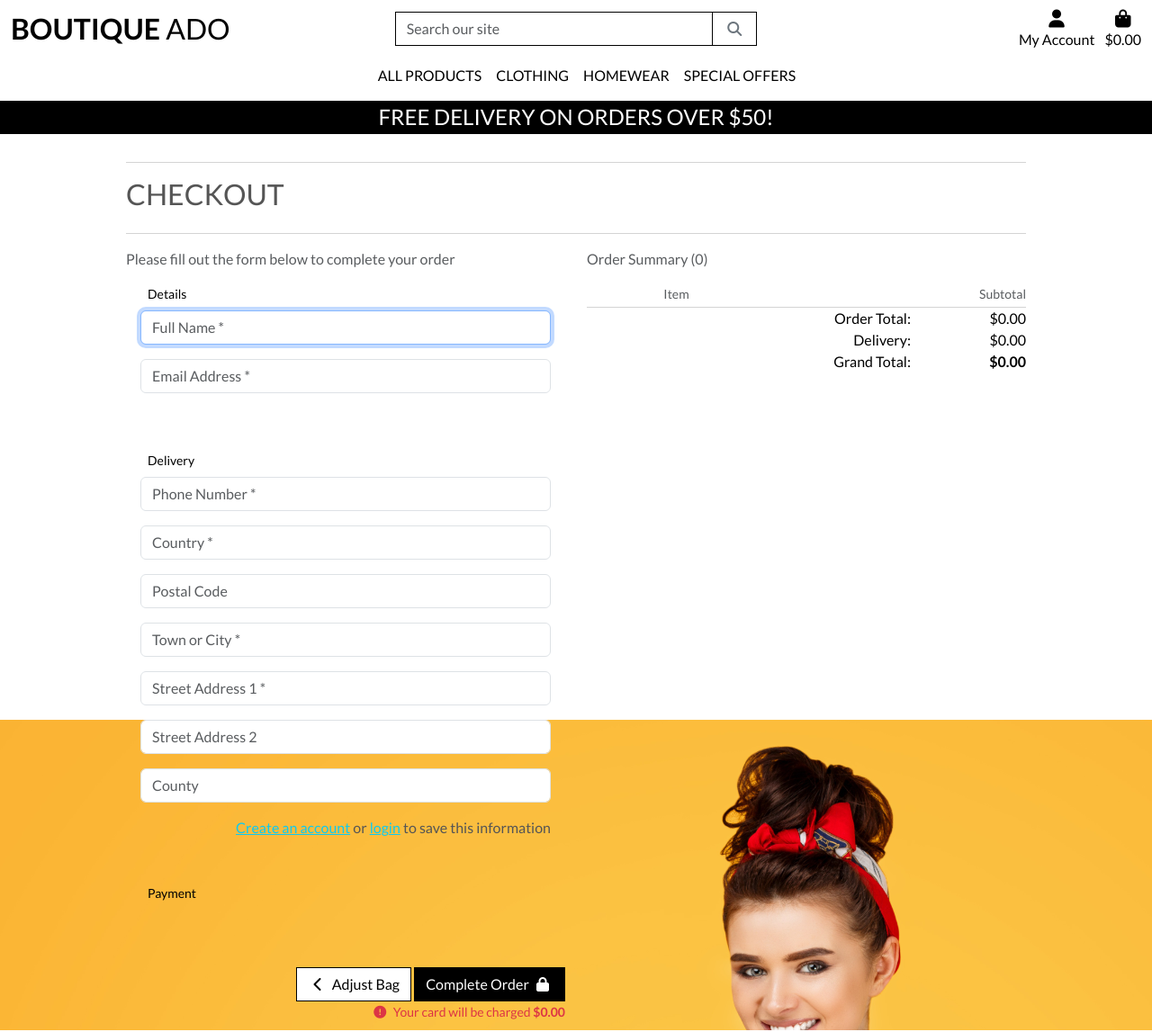
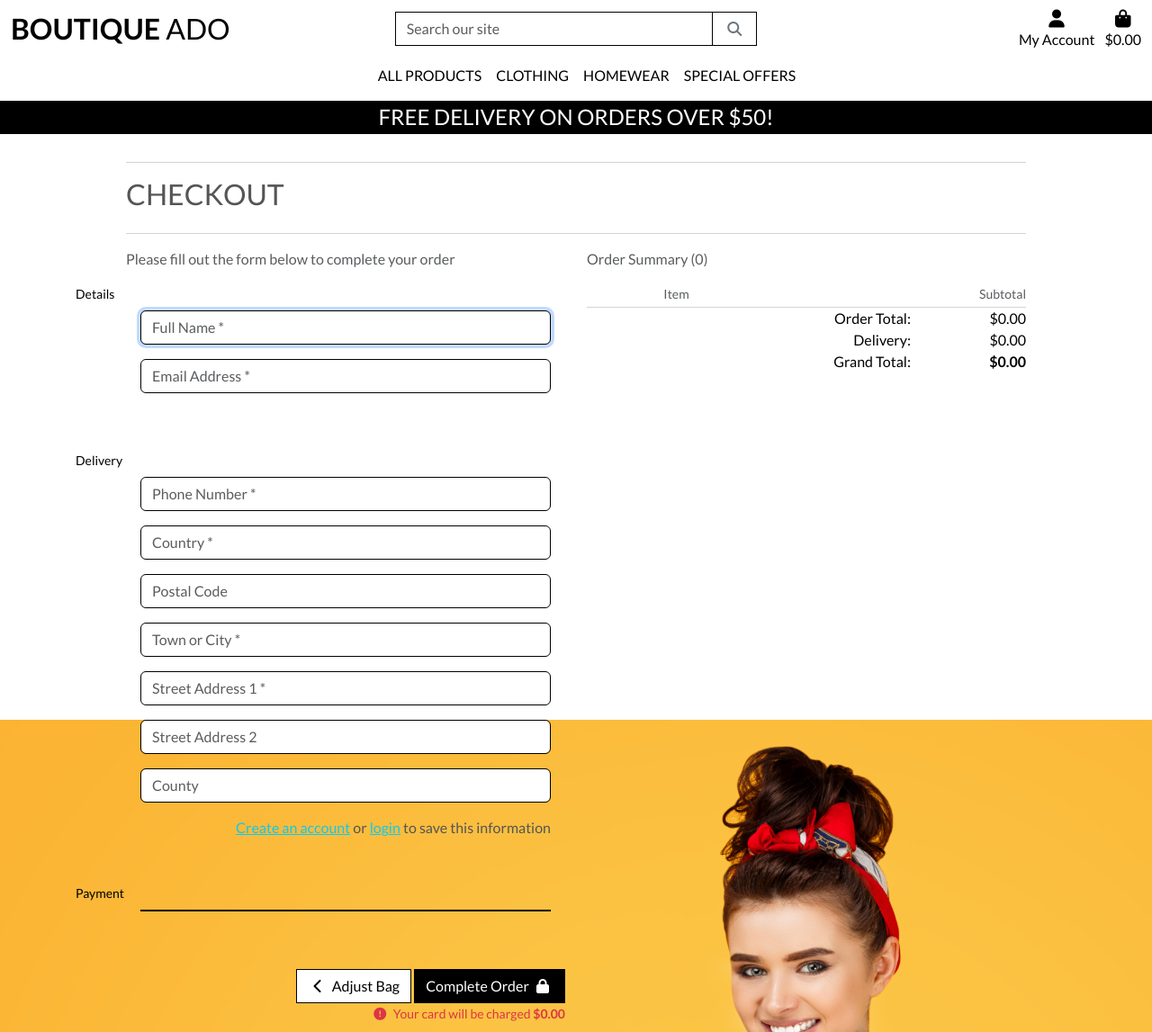
Before and after one commit to keith1729/pp5-walkthrough, a Django app: template checkout/templates/checkout/checkout.html in a window 1280 px wide. Shown: the whole page at 90% size. Run offline with Django 4.2, Linux system fonts and the light colour scheme; the template is opened without the code that fills it: values that come from a table or form of the project are taken from there, others are empty; some libraries are stand-ins or nearby versions.

Commit message:
Add specificity to checkout styles

```diff
--- a/checkout/static/checkout/css/checkout.css
+++ b/checkout/static/checkout/css/checkout.css
@@ -0,0 +1,10 @@
+.fieldset-label {
+    position: relative;
+    right: 5rem;
+}
+
+#payment_form .form-control,
+#payment_form #card-element {
+    color: #000 !important;
+    border: 1px solid #000 !important;
+}
--- a/checkout/templates/checkout/checkout.html
+++ b/checkout/templates/checkout/checkout.html
@@ -52,7 +52,7 @@
             <p class="my-0 small text-muted">Qty: {{ item.quantity }}</p>
           </div>
           <div class="col-3 text-end">
-            <p class="my-0 small text-muted">${{ item.product.price | calc_subtotal:item.quantity }}</p>
+            <p class="my-0 small text-muted">${{ item.product.price|calc_subtotal:item.quantity }}</p>
           </div>
         </div>
       {% endfor %}
@@ -94,8 +94,8 @@
               <input class="form-check-input ms-2 me-0" type="checkbox" id="id-save-info" name="save-info" checked>
             {% else %}
               <label class="form-check-label" for="id-save-info">
-                  <a class="text-info" href="{% url 'account_signup' %}">Create an account</a> or
-                  <a class="text-info" href="{% url 'account_login' %}">login</a> to save this information
+                <a class="text-info" href="{% url 'account_signup' %}">Create an account</a> or
+                <a class="text-info" href="{% url 'account_login' %}">login</a> to save this information
               </label>
             {% endif %}
           </div>
```
